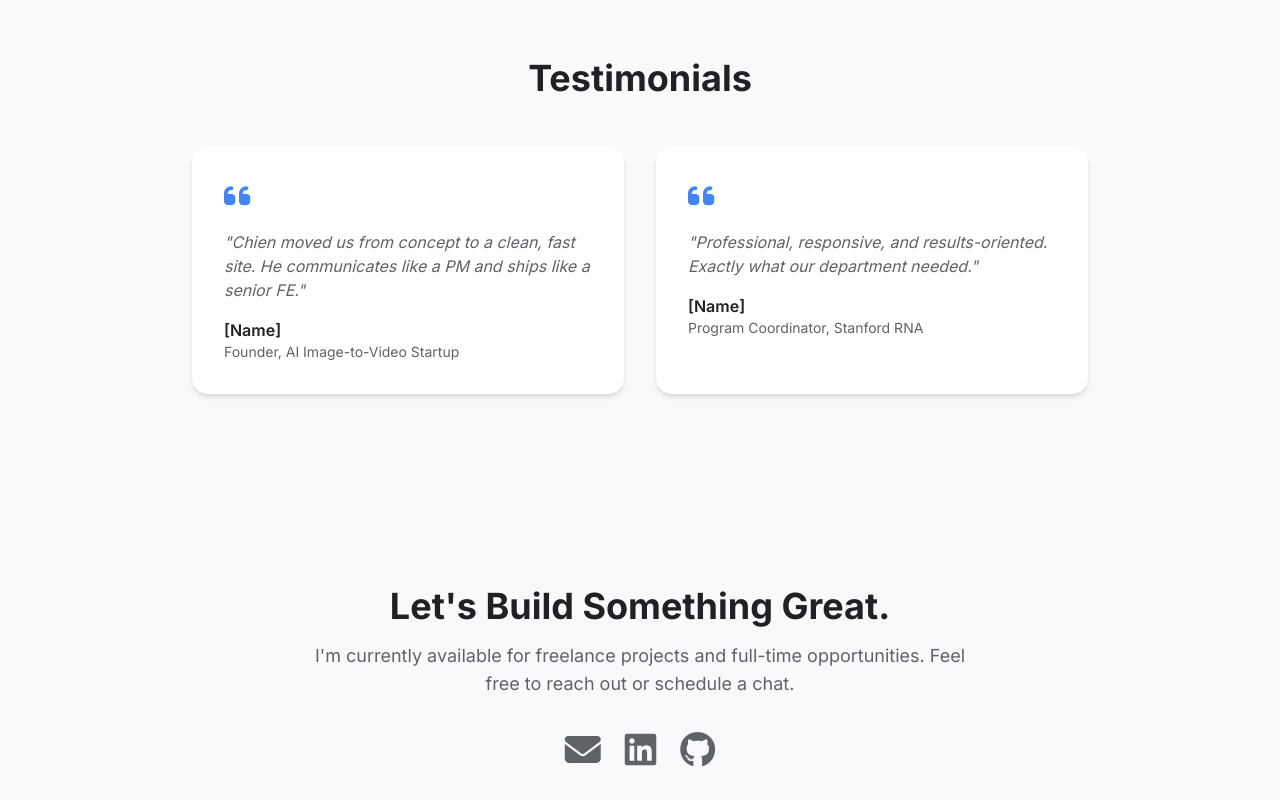
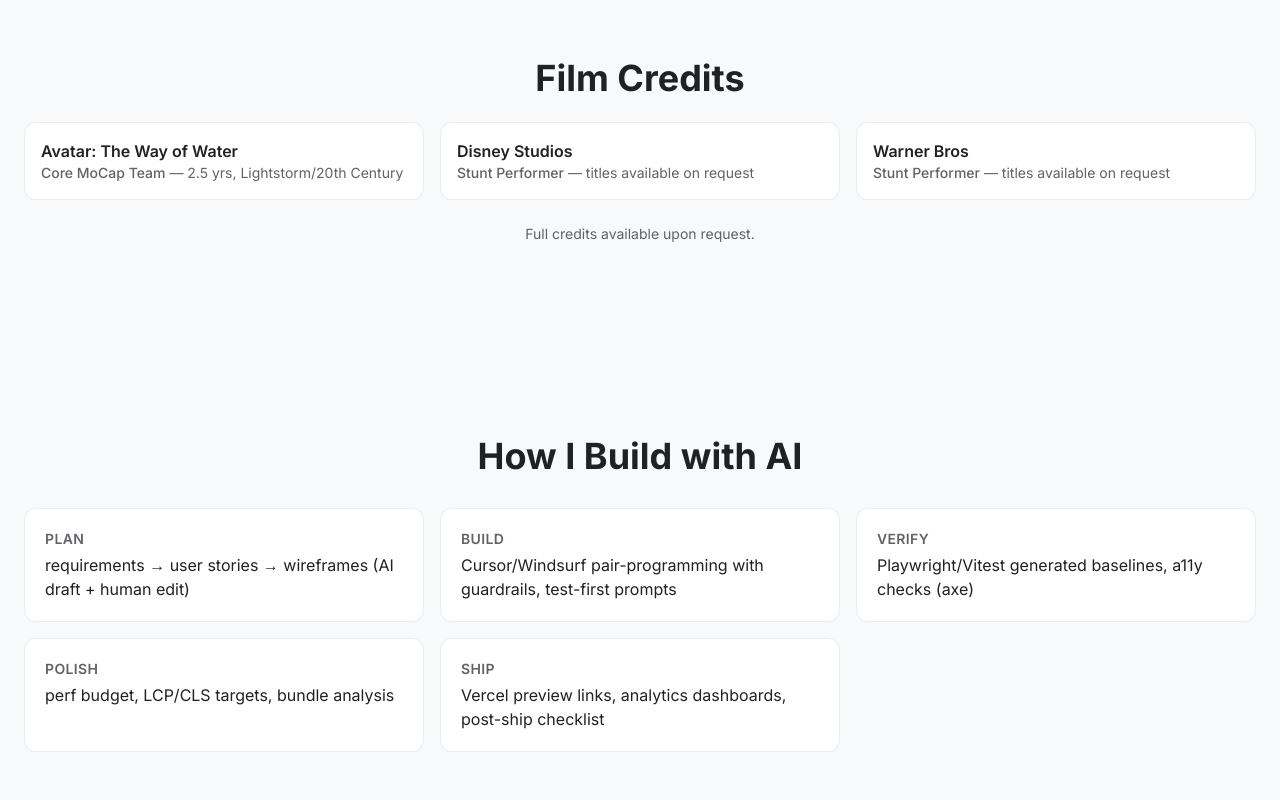
Before and after one commit to heyitschien/chien-dev-portfolio, a React (Vite) app: page / in a window 1280 px wide. Shown: the part 3500-4300 px from the top of the page. Built offline with nearby package versions, Linux system fonts and the light colour scheme.

Commit message:
feat: add Film Credits and How I Build with AI sections; wire into homepage

```diff
--- a/App.tsx
+++ b/App.tsx
@@ -5,6 +5,8 @@
 import About from './components/About';
 import Projects from './components/Projects';
 import Skills from './components/Skills';
+import FilmCredits from './components/FilmCredits';
+import HowIBuildAI from './components/HowIBuildAI';
 import Testimonials from './components/Testimonials';
 import Contact from './components/Contact';
 import Footer from './components/Footer';
@@ -62,6 +64,8 @@
                         <About />
                         <Projects />
                         <Skills />
+                        <FilmCredits />
+                        <HowIBuildAI />
                         <Testimonials />
                         <Contact />
                     </>
--- /dev/null
+++ b/components/FilmCredits.tsx
@@ -0,0 +1,47 @@
+import React from 'react';
+import Section from './Section';
+
+const FilmCredits: React.FC = () => {
+  const credits = [
+    {
+      title: 'Avatar: The Way of Water',
+      role: 'Core MoCap Team',
+      meta: '2.5 yrs, Lightstorm/20th Century',
+    },
+    { title: 'Disney Studios', role: 'Stunt Performer', meta: 'titles available on request' },
+    { title: 'Warner Bros', role: 'Stunt Performer', meta: 'titles available on request' },
+  ];
+
+  return (
+    <Section id="film-credits">
+      <h2 className="text-4xl font-bold text-center mb-6">Film Credits</h2>
+      <div className="grid sm:grid-cols-2 lg:grid-cols-3 gap-4">
+        {credits.map((c) => (
+          <div
+            key={`${c.title}-${c.role}`}
+            className="rounded-xl border border-neutral-200/70 dark:border-neutral-800/70 bg-surface-light dark:bg-surface-dark p-4"
+          >
+            <div className="font-semibold">{c.title}</div>
+            <div className="text-sm text-on-surface-variant-light dark:text-on-surface-variant-dark">
+              <span className="font-medium">{c.role}</span>
+              {c.meta ? ` — ${c.meta}` : ''}
+            </div>
+          </div>
+        ))}
+      </div>
+
+      <p className="text-sm text-center mt-6 text-on-surface-variant-light dark:text-on-surface-variant-dark">
+        Full credits available upon request.
+      </p>
+
+      {/* Optional: Monochrome studio logos (keep tasteful) */}
+      {/* <div className="mt-6 flex flex-wrap justify-center gap-6 opacity-80">
+        <img src="/logos/lightstorm.svg" alt="Lightstorm" className="h-6 invert dark:invert-0 grayscale" />
+        <img src="/logos/disney.svg" alt="Disney" className="h-6 invert dark:invert-0 grayscale" />
+        <img src="/logos/warner-bros.svg" alt="Warner Bros" className="h-6 invert dark:invert-0 grayscale" />
+      </div> */}
+    </Section>
+  );
+};
+
+export default FilmCredits;
--- /dev/null
+++ b/components/HowIBuildAI.tsx
@@ -0,0 +1,48 @@
+import React from 'react';
+import Section from './Section';
+
+const steps = [
+  {
+    title: 'Plan',
+    text: 'requirements → user stories → wireframes (AI draft + human edit)',
+  },
+  {
+    title: 'Build',
+    text: 'Cursor/Windsurf pair-programming with guardrails, test-first prompts',
+  },
+  {
+    title: 'Verify',
+    text: 'Playwright/Vitest generated baselines, a11y checks (axe)',
+  },
+  {
+    title: 'Polish',
+    text: 'perf budget, LCP/CLS targets, bundle analysis',
+  },
+  {
+    title: 'Ship',
+    text: 'Vercel preview links, analytics dashboards, post-ship checklist',
+  },
+];
+
+const HowIBuildAI: React.FC = () => {
+  return (
+    <Section id="how-i-build-ai">
+      <h2 className="text-4xl font-bold text-center mb-8">How I Build with AI</h2>
+      <div className="grid md:grid-cols-2 lg:grid-cols-3 gap-4">
+        {steps.map((s) => (
+          <div
+            key={s.title}
+            className="rounded-xl border border-neutral-200/70 dark:border-neutral-800/70 bg-surface-light dark:bg-surface-dark p-5"
+          >
+            <div className="text-sm font-semibold uppercase tracking-wide text-on-surface-variant-light dark:text-on-surface-variant-dark mb-1">
+              {s.title}
+            </div>
+            <div className="text-base">{s.text}</div>
+          </div>
+        ))}
+      </div>
+    </Section>
+  );
+};
+
+export default HowIBuildAI;
```
